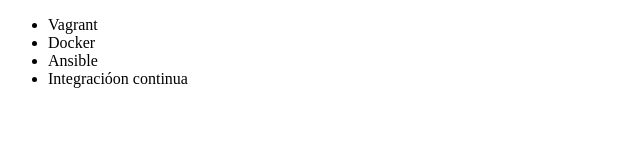
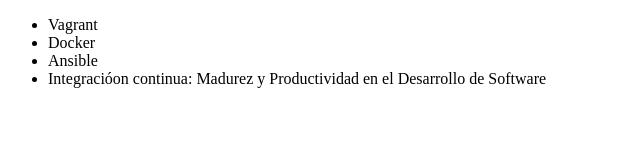
Before and after one commit to SofiaLessona/alura-git, a plain HTML site: page index.html in a window 1280 px wide. Shown: the whole page, without its empty margins (0-640 px from the left). Drawn offline with Linux system fonts and the light colour scheme.

Commit message:
Renombrando curso de Integración contínua

```diff
--- a/index.html
+++ b/index.html
@@ -9,7 +9,7 @@
          <li> Vagrant </li>
          <li> Docker </li>
          <li> Ansible </li>
-         <li> Integracióon continua </li>
+         <li> Integracióon continua: Madurez y Productividad en el Desarrollo de Software </li>
      </ul>
 </body>
 </html>
```
